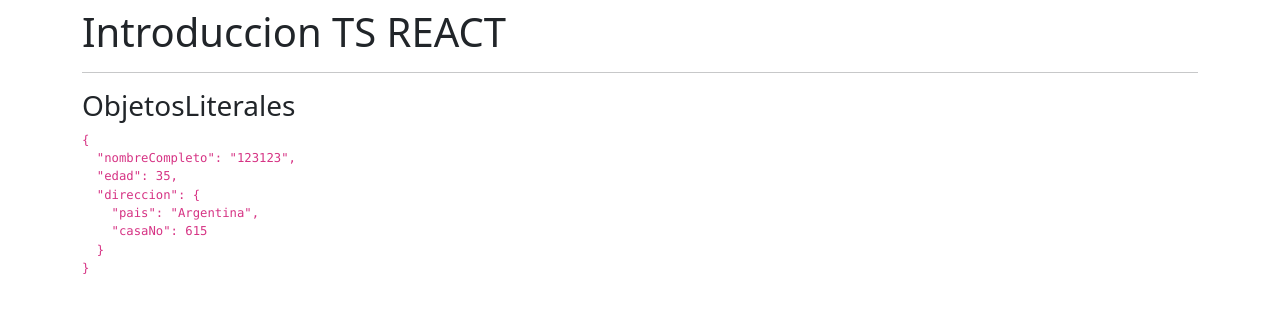
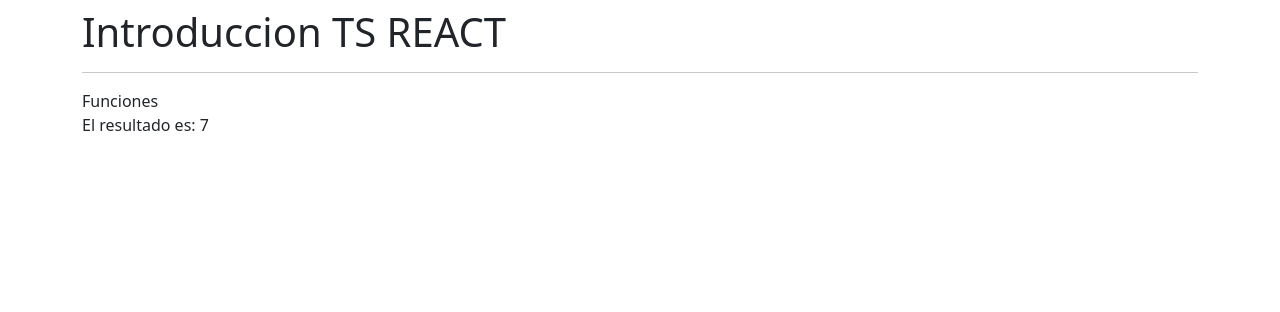
Before and after one commit to fmoraless/01-reforzamiento, a React (Create React App) app: page / in a window 1280 px wide. Shown: the top 312 px of the page. Built offline with nearby package versions, Linux system fonts and the light colour scheme.

Commit message:
chore: funciones

```diff
--- a/src/App.tsx
+++ b/src/App.tsx
@@ -1,4 +1,5 @@
-import { ObjetosLiterales } from "./typescript/ObjetosLiterales"
+import Funciones from "./typescript/Funciones"
+//import { ObjetosLiterales } from "./typescript/ObjetosLiterales"
 //import { TiposBasicos } from "./typescript/TiposBasicos"
 
 const App = () => {
@@ -7,7 +8,8 @@ const App = () => {
       <h1>Introduccion TS REACT</h1>
       <hr />
       {/* <TiposBasicos /> */}
-      <ObjetosLiterales />
+      {/* <ObjetosLiterales /> */}
+      <Funciones />
       </div>
   )
 }
--- /dev/null
+++ b/src/typescript/Funciones.tsx
@@ -0,0 +1,17 @@
+import React from 'react'
+
+const Funciones = () => {
+
+  const sumar = (a:number, b:number):number => {
+    return a + b;
+  }
+
+  return (
+    <>
+    <div>Funciones</div>
+    <span>El resultado es: { sumar(2,5) } </span>
+    </>
+  )
+}
+
+export default Funciones
```
